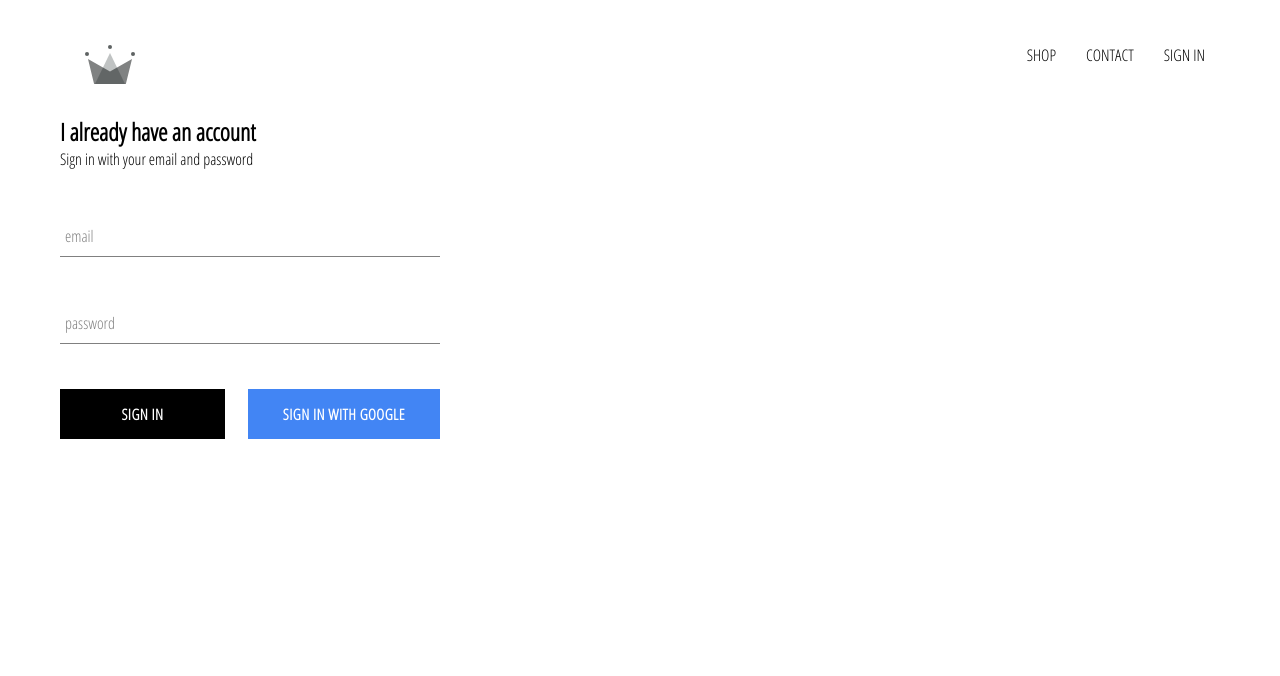
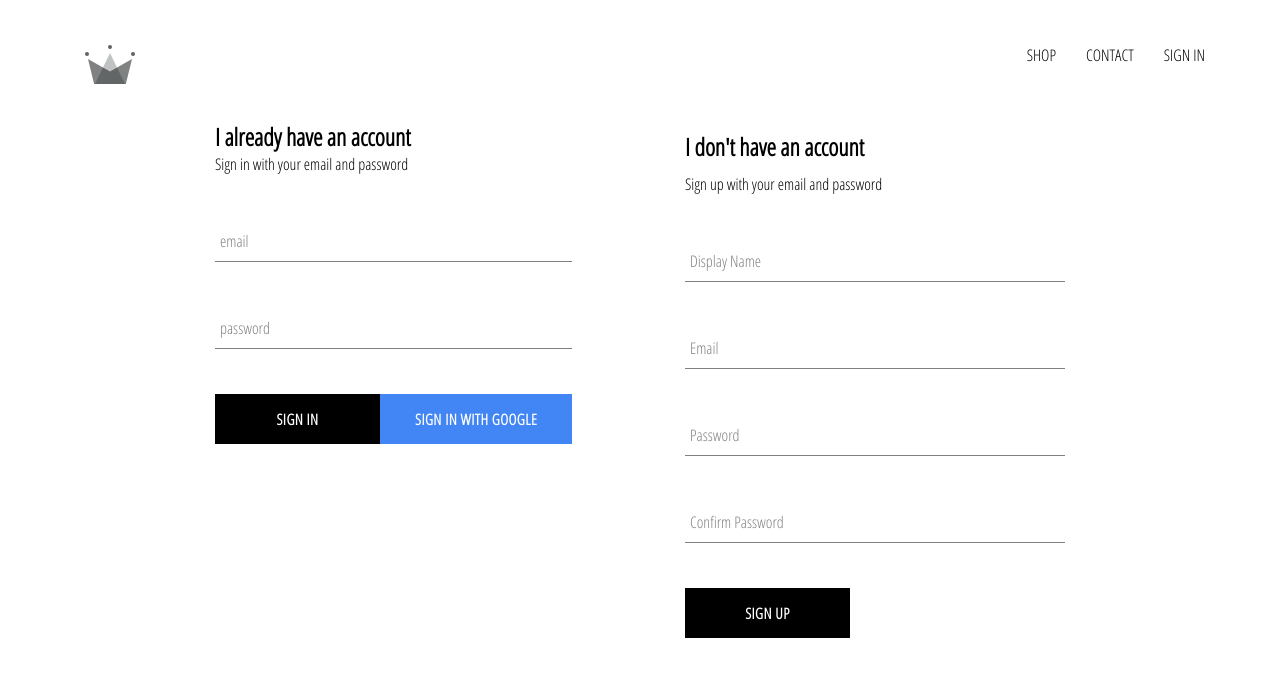
Before and after one commit to vgtmhl/crwn-clothing, a React (Create React App) app: page /signin in a window 1280 px wide. Shown: the top 676 px of the page. Built offline with nearby package versions, Linux system fonts and the light colour scheme; no server answers.

Commit message:
implemented firebase utils, included ability to store authd users into firestore db

```diff
--- a/src/App.js
+++ b/src/App.js
@@ -2,7 +2,7 @@
 import { Switch, Route } from "react-router-dom";
 import "./App.css";
 
-import { auth } from "./firebase/firebase.utils";
+import { auth, createUserProfileDocument } from "./firebase/firebase.utils";
 
 import HomePage from "./pages/homepage/homepage";
 import ShopPage from "./pages/shop/shop";
@@ -20,10 +20,23 @@
   unsubscribeFromAuth = null;
 
   componentDidMount() {
-    this.unsubscribeFromAuth = auth.onAuthStateChanged((user) => {
-      this.setState({ currentUser: user });
+    this.unsubscribeFromAuth = auth.onAuthStateChanged(async (userAuth) => {
+      if (userAuth) {
+        const userRef = await createUserProfileDocument(userAuth);
 
-      console.log(user);
+        userRef.onSnapshot((snapShot) => {
+          this.setState({
+            currentUser: {
+              id: snapShot.id,
+              ...snapShot.data(),
+            },
+          });
+
+          console.log(this.state);
+        });
+      }
+
+      this.setState({ currentUser: userAuth });
     });
   }
 
--- /dev/null
+++ b/src/components/sign-up/sign-up.js
@@ -0,0 +1,102 @@
+import React, { Component } from "react";
+import "./sign-up.styles.scss";
+import FormInput from "../form-input/form-input";
+import CustomButton from "../custom-button/custom-button";
+import { auth, createUserProfileDocument } from "../../firebase/firebase.utils";
+
+class SignUp extends Component {
+  constructor() {
+    super();
+
+    this.state = {
+      displayName: "",
+      email: "",
+      password: "",
+      confirmPassword: "",
+    };
+  }
+
+  handleSubmit = async (event) => {
+    event.preventDefault();
+    const { displayName, email, password, confirmPassword } = this.state;
+
+    if (password !== confirmPassword) {
+      alert("passwords do not match");
+      return;
+    }
+
+    try {
+      const { user } = await auth.createUserWithEmailAndPassword(
+        email,
+        password
+      );
+
+      await createUserProfileDocument(user, { displayName });
+      this.setState({
+        displayName: "",
+        email: "",
+        password: "",
+        confirmPassword: "",
+      });
+    } catch (error) {
+      console.log(error);
+    }
+  };
+
+  handleChange = (event) => {
+    const { name, value } = event.target;
+    this.setState({ [name]: value });
+  };
+
+  render() {
+    const { displayName, email, password, confirmPassword } = this.state;
+
+    return (
+      <div className="sign-up">
+        <h2 className="title">I don't have an account</h2>
+        <span>Sign up with your email and password</span>
+        <form className="sign-up-form" onSubmit={this.handleSubmit}>
+          <FormInput
+            type="text"
+            name="displayName"
+            value={displayName}
+            onChange={this.handleChange}
+            label="Display Name"
+            required
+          />
+
+          <FormInput
+            type="email"
+            name="email"
+            value={email}
+            onChange={this.handleChange}
+            label="Email"
+            required
+          />
+
+          <FormInput
+            type="password"
+            name="password"
+            value={password}
+            onChange={this.handleChange}
+            label="Password"
+            required
+          />
+
+          <FormInput
+            type="password"
+            name="confirmPassword"
+            value={confirmPassword}
+            onChange={this.handleChange}
+            label="Confirm Password"
+            required
+          />
+
+          <CustomButton type="submit">SIGN UP</CustomButton>
+        </form>
+      </div>
+    );
+  }
+}
+
+export default SignUp;
--- /dev/null
+++ b/src/components/sign-up/sign-up.styles.scss
@@ -0,0 +1,9 @@
+.sign-up {
+    display: flex;
+    flex-direction: column;
+    width: 380px;
+
+    .title {
+      margin: 10px 0;
+    }
+  }
--- a/src/firebase/firebase.utils.js
+++ b/src/firebase/firebase.utils.js
@@ -14,6 +14,33 @@
   measurementId: "G-Q8G76JKJQH",
 };
 
+export const createUserProfileDocument = async (userAuth, additionalData) => {
+  if (!userAuth) return;
+
+  const userRef = firestore.doc(`users/${userAuth.uid}`);
+  const snapShot = await userRef.get();
+
+  console.log(snapShot);
+
+  if (!snapShot.exists) {
+    const { displayName, email } = userAuth;
+    const createdAt = new Date();
+
+    try {
+      await userRef.set({
+        displayName,
+        email,
+        createdAt,
+        ...additionalData,
+      });
+    } catch (error) {
+      console.log("error in the creation of user: ", error.message);
+    }
+  }
+
+  return userRef;
+};
+
 firebase.initializeApp(config);
 
 export const auth = firebase.auth();
--- a/src/pages/sign-in-and-sign-up/sign-in-and-sign-up.js
+++ b/src/pages/sign-in-and-sign-up/sign-in-and-sign-up.js
@@ -2,10 +2,12 @@
 import "./sign-in-and-sign-up.styles.scss";
 
 import SignIn from "../../components/sign-in/sign-in";
+import SignUp from "../../components/sign-up/sign-up";
 
 const SignInAndSignUp = () => (
   <div className="sign-in-and-sign-up">
     <SignIn />
+    <SignUp />
   </div>
 );
 
--- a/src/pages/sign-in-and-sign-up/sign-in-and-sign-up.styles.scss
+++ b/src/pages/sign-in-and-sign-up/sign-in-and-sign-up.styles.scss
@@ -0,0 +1,6 @@
+.sign-in-and-sign-up {
+  width: 850px;
+  display: flex;
+  justify-content: space-between;
+  margin: 30px auto;
+}
```
Also changed, not shown: src/components/sign-in/sign-in.styles.scss (indentation only).
